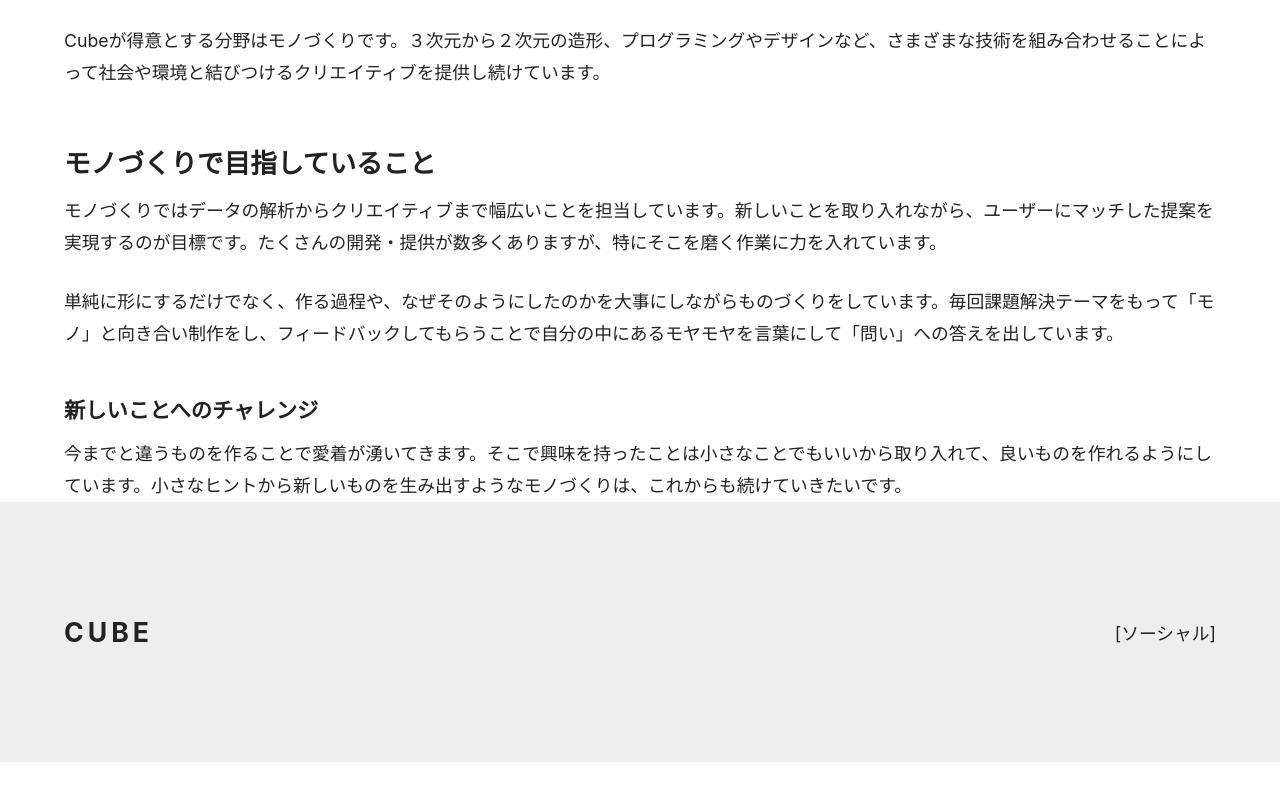
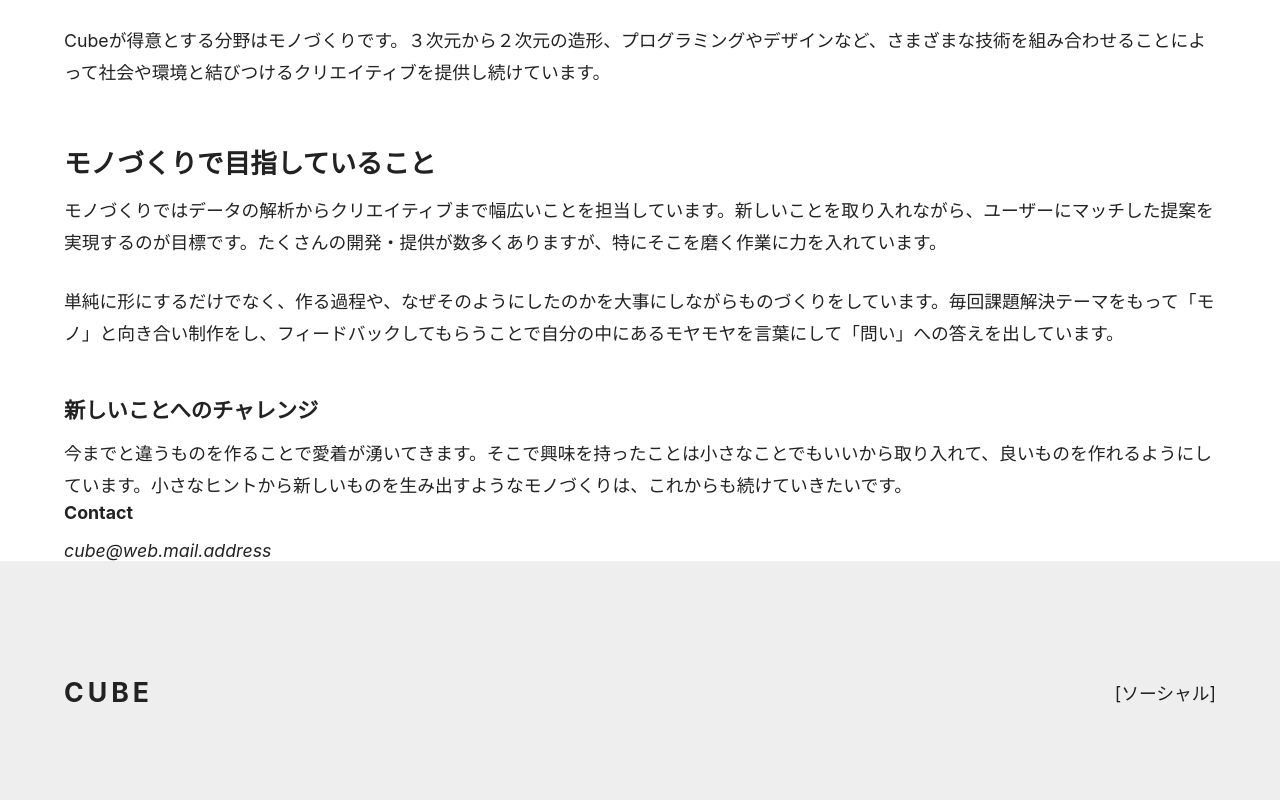
Before and after one commit to itc-23032/blog, a Next.js app: page /about in a window 1280 px wide. Shown: the part 481-1281 px from the top of the page. Before the commit the page ends 1243 px from the top, so only its background shows below. Built offline with nearby package versions, Linux system fonts and the light colour scheme.

Commit message:
4.7 Contact

```diff
--- /dev/null
+++ b/components/contact.js
@@ -0,0 +1,12 @@
+import styles from 'styles/contact.module.css'
+
+const Contact = () => {
+  return (
+    <div className={styles.stack}>
+      <h3 className={styles.heading}>Contact</h3>
+      <address>cube@web.mail.address</address>
+    </div>
+  )
+}
+
+export default Contact
--- a/pages/about.js
+++ b/pages/about.js
@@ -1,6 +1,7 @@
 import Container from 'components/container'
 import Hero from 'components/hero'
 import PostBody from 'components/post-body'
+import Contact from 'components/contact'
 
 const About = () => {
   return (
@@ -23,6 +24,8 @@ const About = () => {
           今までと違うものを作ることで愛着が湧いてきます。そこで興味を持ったことは小さなことでもいいから取り入れて、良いものを作れるようにしています。小さなヒントから新しいものを生み出すようなモノづくりは、これからも続けていきたいです。
         </p>
       </PostBody>
+
+      <Contact />
     </Container>
   )
 }
```
